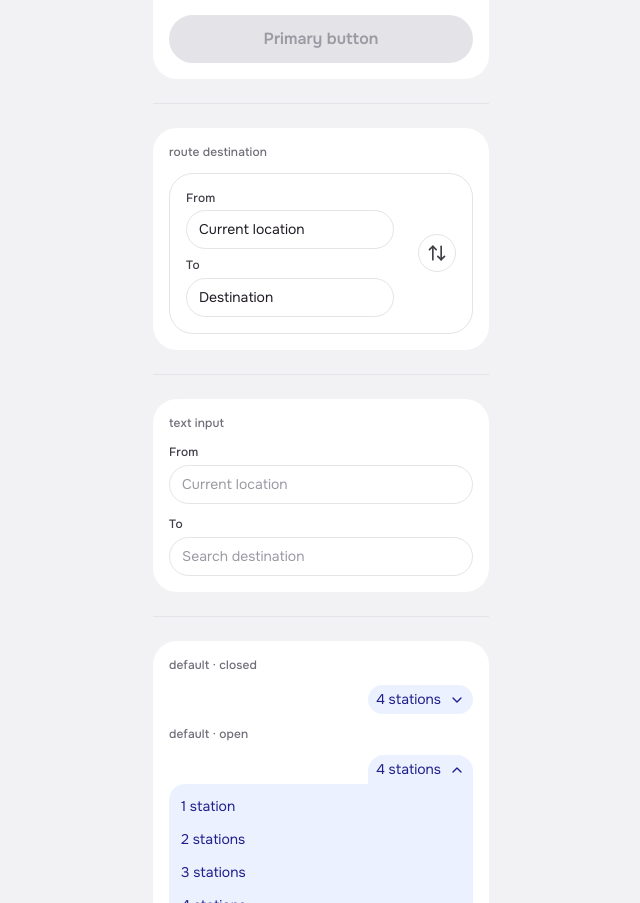
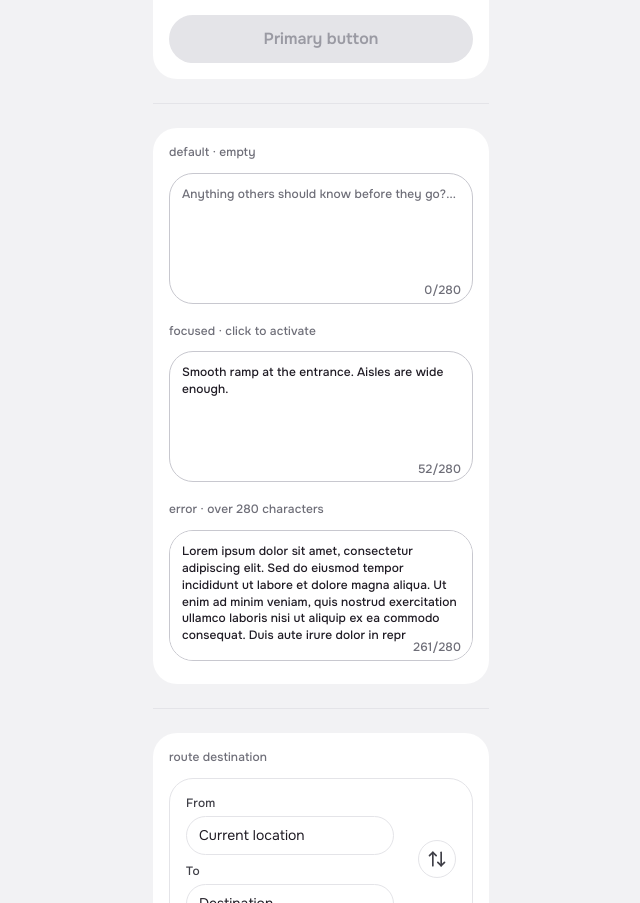
Before and after one commit to Mashto-o/passage-app, a React (Vite) app: page / in a window 1280 px wide. Shown: the part 2262-3165 px from the top of the page, without its empty margins (319-959 px from the left). Built offline with nearby package versions, Linux system fonts and the light colour scheme.

Commit message:
Created CommentInput

```diff
--- a/src/App.tsx
+++ b/src/App.tsx
@@ -1,6 +1,6 @@
 import { useState } from 'react'
 import { ArrowRight, Star, AlertTriangle, CheckCircle, XCircle, TrafficCone } from 'lucide-react'
-import { Button, AccessibilityBadge, SelectionCard, ReviewCard, PreferenceCard, AccessibilityCard, PhotoCard, PlacePhotoCard, Chip, StatusBadge, Divider, Dropdown, TextInput, RouteDestination } from './components'
+import { Button, AccessibilityBadge, SelectionCard, ReviewCard, PreferenceCard, AccessibilityCard, PhotoCard, PlacePhotoCard, Chip, StatusBadge, Divider, Dropdown, TextInput, RouteDestination, CommentInput } from './components'
 import type { AccessibilityBadgeProps } from './components'
 
 import imgCobblestone   from './assets/images/cobblestone.png'
@@ -58,6 +58,9 @@ function App() {
   const [toValue,               setToValue]               = useState('')
   const [routeFrom,             setRouteFrom]             = useState('Current location')
   const [routeTo,               setRouteTo]               = useState('Destination')
+  const [comment1,              setComment1]              = useState('')
+  const [comment2,              setComment2]              = useState('Smooth ramp at the entrance. Aisles are wide enough.')
+  const [comment3,              setComment3]              = useState('Lorem ipsum dolor sit amet, consectetur adipiscing elit. Sed do eiusmod tempor incididunt ut labore et dolore magna aliqua. Ut enim ad minim veniam, quis nostrud exercitation ullamco laboris nisi ut aliquip ex ea commodo consequat. Duis aute irure dolor in repr')
 
   const togglePhoto = (id: string) =>
     setSelectedPhotos(prev => {
@@ -178,6 +181,31 @@ function App() {
 
           <p className="text-caption-sm text-neutral-500">disabled</p>
           <Button variant="primary" label="Primary button" fullWidth disabled />
+        </div>
+
+        {/* ── Divider ── */}
+        <div className="h-px bg-neutral-200 my-sm" />
+
+        {/* ── CommentInput ── */}
+        <div className="bg-neutral-0 rounded-lg p-md flex flex-col gap-sm">
+          <p className="text-caption-sm text-neutral-500">default · empty</p>
+          <CommentInput
+            value={comment1}
+            onChange={setComment1}
+            placeholder="Anything others should know before they go?..."
+          />
+
+          <p className="text-caption-sm text-neutral-500">focused · click to activate</p>
+          <CommentInput
+            value={comment2}
+            onChange={setComment2}
+          />
+
+          <p className="text-caption-sm text-neutral-500">error · over 280 characters</p>
+          <CommentInput
+            value={comment3}
+            onChange={setComment3}
+          />
         </div>
 
         {/* ── Divider ── */}
--- /dev/null
+++ b/src/components/CommentInput.tsx
@@ -0,0 +1,59 @@
+import React, { useState } from 'react'
+
+export interface CommentInputProps {
+  value: string
+  onChange: (value: string) => void
+  placeholder?: string
+  maxLength?: number
+  className?: string
+}
+
+export const CommentInput: React.FC<CommentInputProps> = ({
+  value,
+  onChange,
+  placeholder,
+  maxLength = 280,
+  className = '',
+}) => {
+  const [focused, setFocused] = useState(false)
+  const isError = value.length > maxLength
+
+  const borderColor = isError
+    ? 'border-danger-500'
+    : focused
+    ? 'border-primary-500'
+    : 'border-neutral-300'
+
+  const counterColor = isError ? 'text-danger-500' : 'text-neutral-500'
+
+  return (
+    <div className={`flex flex-col items-start w-full ${className}`}>
+      <div className="relative w-full">
+        <textarea
+          value={value}
+          onChange={e => onChange(e.target.value)}
+          placeholder={placeholder}
+          onFocus={() => setFocused(true)}
+          onBlur={() => setFocused(false)}
+          className={[
+            'w-full h-[131px] px-[12px] py-[12px] pb-[28px]',
+            'rounded-[24px] border bg-neutral-0 resize-none',
+            'text-caption-sm tracking-[0.12px] text-neutral-900',
+            'placeholder:text-neutral-500 placeholder:font-medium placeholder:text-[12px] placeholder:tracking-[0.12px]',
+            'transition-colors duration-200 focus-visible:outline-none',
+            borderColor,
+          ].join(' ')}
+        />
+        <span
+          className={[
+            'absolute bottom-[12px] right-[12px] pointer-events-none',
+            'text-caption-sm tracking-[0.12px]',
+            counterColor,
+          ].join(' ')}
+        >
+          {value.length}/{maxLength}
+        </span>
+      </div>
+    </div>
+  )
+}
--- a/src/components/index.ts
+++ b/src/components/index.ts
@@ -39,3 +39,6 @@ export type { TextInputProps } from './TextInput'
 
 export { RouteDestination } from './RouteDestination'
 export type { RouteDestinationProps } from './RouteDestination'
+
+export { CommentInput } from './CommentInput'
+export type { CommentInputProps } from './CommentInput'
```
